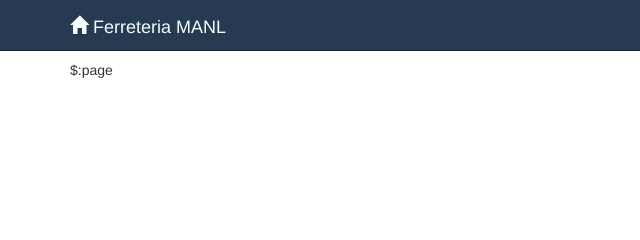
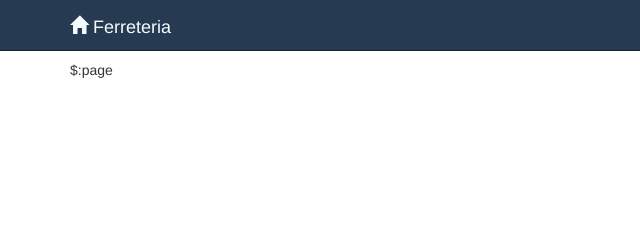
Before and after one commit to AgustinMonter/Actividad-11-Webservice, a plain HTML site: page application/views/users/master.html in a window 1280 px wide. Shown: the top 240 px of the page, 0-640 px from the left. Drawn offline with Linux system fonts and the light colour scheme; files that its build step writes are made by us from their sources; files whose address does not match are found by name.

Commit message:
solucion de error

```diff
--- a/application/views/users/master.html
+++ b/application/views/users/master.html
@@ -25,7 +25,7 @@ $def with (page)
                     <span class="icon-bar"></span>
                     <span class="icon-bar"></span>
                 </button>
-                <a class="navbar-brand" href="/"><span class="glyphicon glyphicon-home"></span> Ferreteria MANL</a>
+                <a class="navbar-brand" href="/"><span class="glyphicon glyphicon-home"></span> Ferreteria </a>
             </div>
             <div class="collapse navbar-collapse">
                 <ul class="nav navbar-nav navbar-right">
```
Also changed, not shown: 1 other file.
